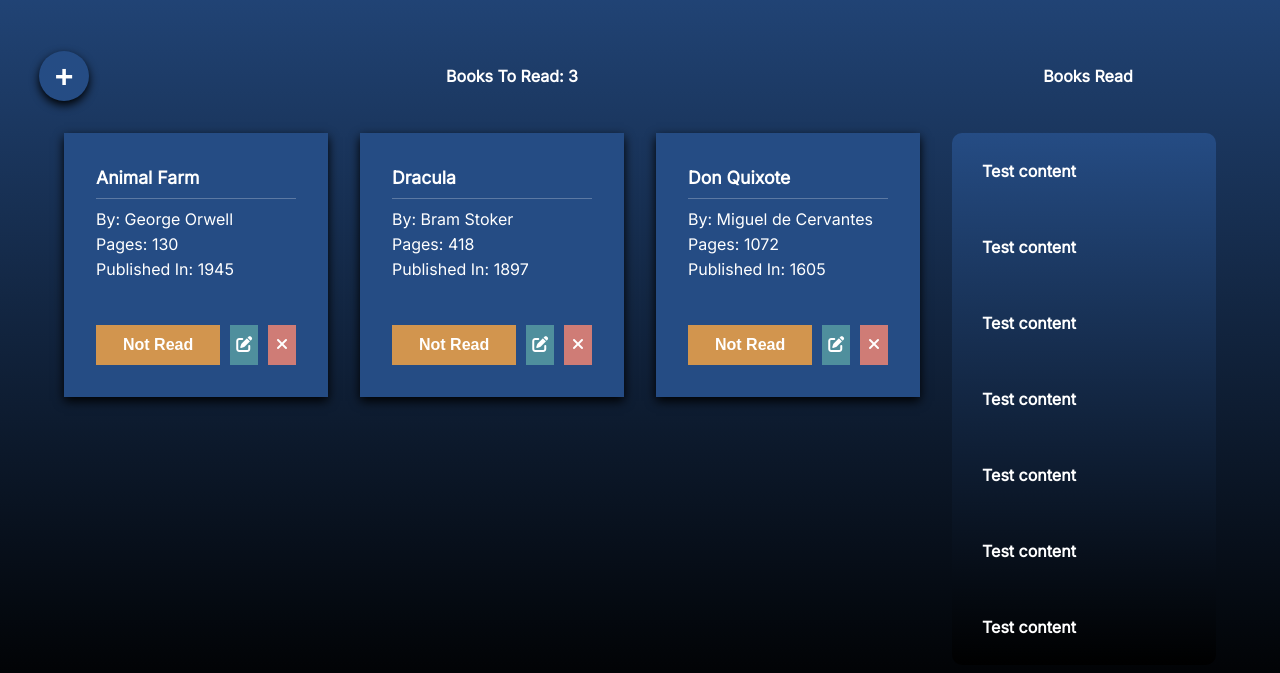
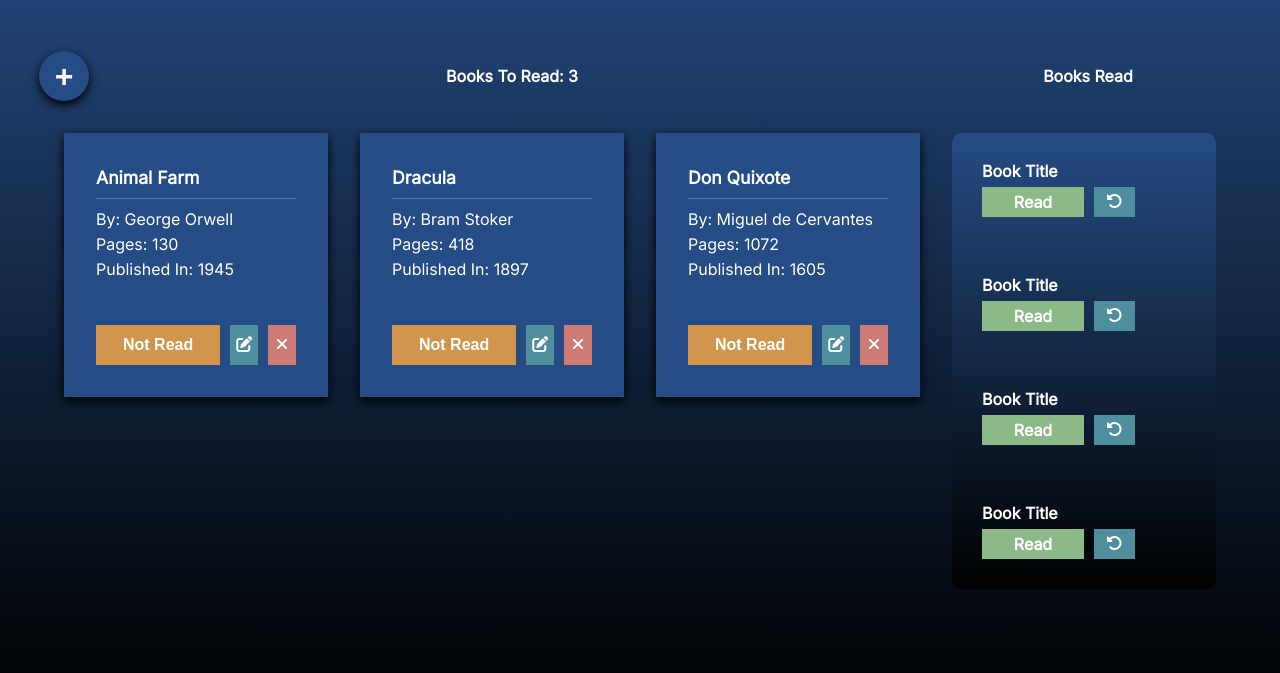
Before and after one commit to bojorquezc/odin_library, a website: page index.html in a window 1280 px wide. Shown: the part 93-766 px from the top of the page. Drawn offline with Linux system fonts and the light colour scheme.

Commit message:
Update read cards

```diff
--- a/index.html
+++ b/index.html
@@ -32,8 +32,8 @@
                 <p class="book-title">Animal Farm</p>
                 <hr>
                 <p>By: <span class="book-author">George Orwell</span></p>
-                <p >Pages: <span class="book-pages">130</span></p>
-                <p >Published In: <span class="book-published">1945</span></p>
+                <p>Pages: <span class="book-pages">130</span></p>
+                <p>Published In: <span class="book-published">1945</span></p>
             </div>
             <div class="card-buttons">
                 <button class="not-read-btn">Not Read</button>
@@ -46,8 +46,8 @@
                 <p class="book-title">Dracula</p>
                 <hr>
                 <p>By: <span class="book-author">Bram Stoker</span></p>
-                <p >Pages: <span class="book-pages">418</span></p>
-                <p >Published In: <span class="book-published">1897</span></p>
+                <p>Pages: <span class="book-pages">418</span></p>
+                <p>Published In: <span class="book-published">1897</span></p>
             </div>
             <div class="card-buttons">
                 <button class="not-read-btn">Not Read</button>
@@ -60,8 +60,8 @@
                 <p class="book-title">Don Quixote</p>
                 <hr>
                 <p>By: <span class="book-author">Miguel de Cervantes</span></p>
-                <p >Pages: <span class="book-pages">1072</span></p>
-                <p >Published In: <span class="book-published">1605</span></p>
+                <p>Pages: <span class="book-pages">1072</span></p>
+                <p>Published In: <span class="book-published">1605</span></p>
             </div>
             <div class="card-buttons">
                 <button class="not-read-btn">Not Read</button>
@@ -71,13 +71,34 @@
         </div>
 
         <div class="read-books">
-            <div><h3>Test content</h3></div>
-            <div><h3>Test content</h3></div>
-            <div><h3>Test content</h3></div>
-            <div><h3>Test content</h3></div>
-            <div><h3>Test content</h3></div>
-            <div><h3>Test content</h3></div>
-            <div><h3>Test content</h3></div>
+            <div class="read-card">
+                <h3>Book Title</h3>
+                <div class="read-btns">
+                    <div class="read-tag">Read</div>
+                    <button class="return-btn"><i class="fa-solid fa-rotate-left"></i></button>
+                </div>
+            </div>
+            <div class="read-card">
+                <h3>Book Title</h3>
+                <div class="read-btns">
+                    <div class="read-tag">Read</div>
+                    <button class="return-btn"><i class="fa-solid fa-rotate-left"></i></button>
+                </div>
+            </div>
+            <div class="read-card">
+                <h3>Book Title</h3>
+                <div class="read-btns">
+                    <div class="read-tag">Read</div>
+                    <button class="return-btn"><i class="fa-solid fa-rotate-left"></i></button>
+                </div>
+            </div>
+            <div class="read-card">
+                <h3>Book Title</h3>
+                <div class="read-btns">
+                    <div class="read-tag">Read</div>
+                    <button class="return-btn"><i class="fa-solid fa-rotate-left"></i></button>
+                </div>
+            </div>
         </div>
     </div>
 </body>
--- a/style.css
+++ b/style.css
@@ -127,8 +127,31 @@ hr {
 	width: 100%;
 }
 
-.read-books h3 {
-	padding: 30px;
+.read-card h3 {
+	padding-bottom: 0.5rem;
+}
+
+.read-btns {
+	display: flex;
+    gap: 10px;
+}
+
+.read-tag {
+	display: flex;
+    width: 50%;
+    height: 30px;
+    font-weight: 600;
+    background-color: #8BB987;
+    justify-content: center;
+    align-items: center;
+}
+
+.return-btn {
+    background-color: #4F8F9D;
+    width: 20%;
+    border: none;
+    color: white;
+    font-size: 1rem;
 }
 
 .book-info {
@@ -143,6 +166,10 @@ hr {
 	min-width: 200px;
 	padding: 2rem;
     box-shadow: 0px 4px 10px 0px black;
+}
+
+.read-card {
+	padding: 30px;
 }
 
 .book-info > .book-title {
```
